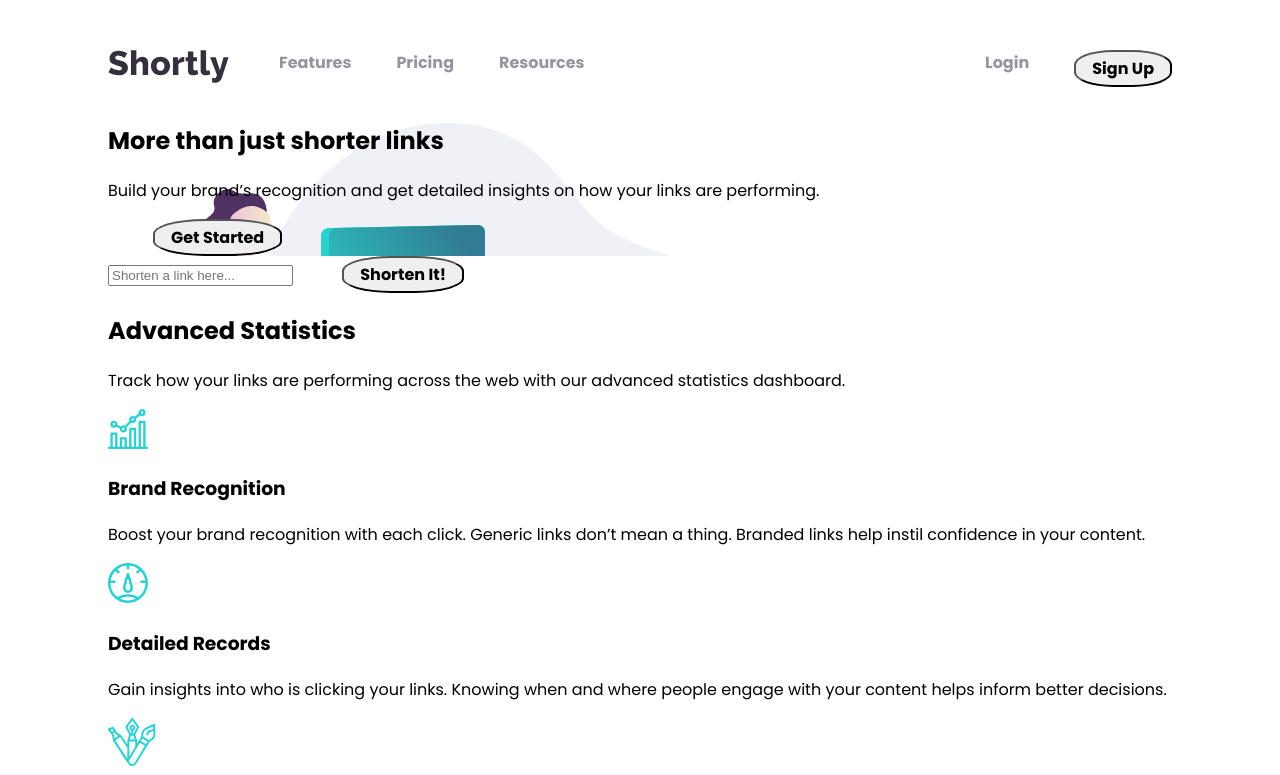
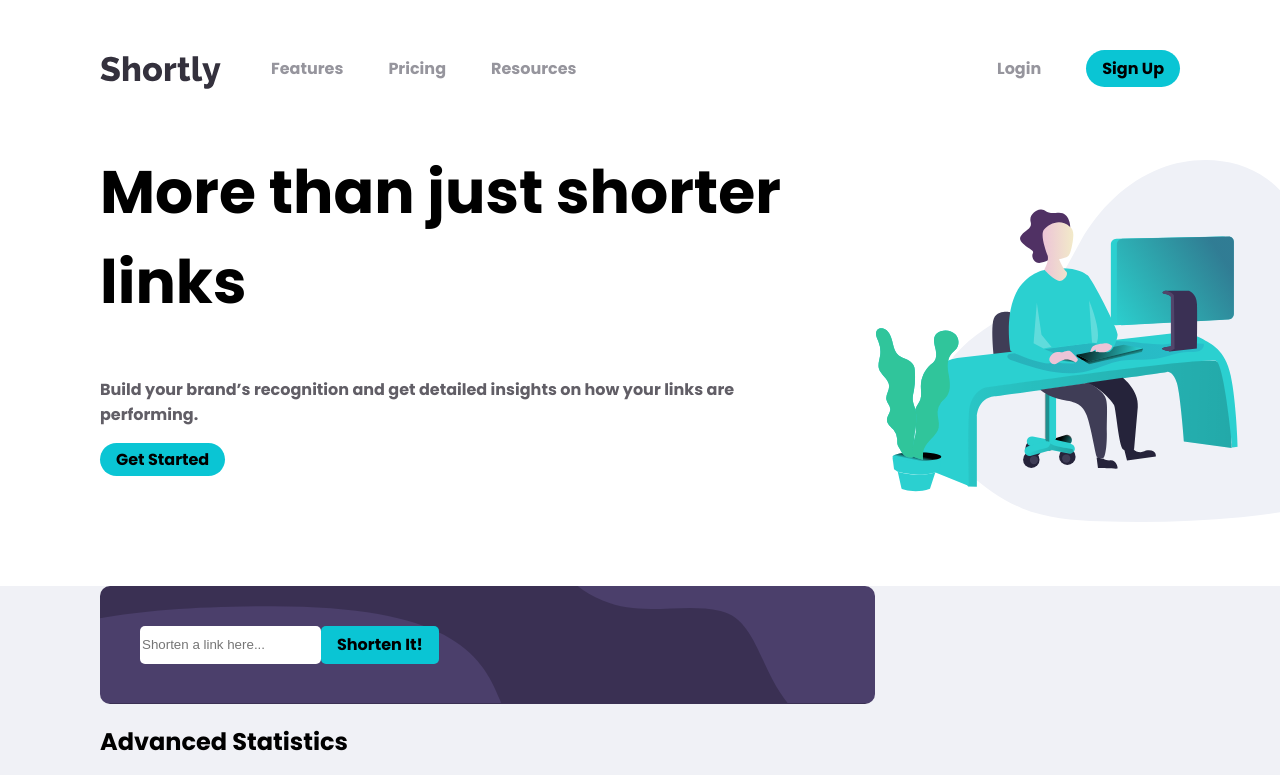
Before and after one commit to carneiroArleilson/url-shortening-api-master, a plain HTML site: page index.html in a window 1280 px wide. Shown: the top 775 px of the page. Drawn offline with Linux system fonts and the light colour scheme.

Commit message:
alterações na loja

```diff
--- a/assets/css/index.css
+++ b/assets/css/index.css
@@ -1,8 +1,10 @@
 .attribution { font-size: 11px; text-align: center; }
 .attribution a { color: hsl(228, 45%, 44%); }
 
+
 body{
     font-family: 'Poppins', sans-serif;
+    margin: 0px;
 }
 header{
     margin-top: 50px;
@@ -22,25 +24,79 @@ header p{
     color: #96959D;
     font-weight: bold;
 }
+.m1{
+    margin-top: 6px;
+}
 #l{
     margin-right: 0px;
+    margin-top: 6px;
 }
 #login{
-    align-items: flex-end;
+    display: flex;
+}
+button:hover{
+    background-color: #59D6CD ;
 }
 button{
+    cursor: pointer;
     font-family: 'Poppins', sans-serif;
     margin-left: 45px;
+    margin-bottom: 10px;
     color: black;
     font-weight: bold;
     font-size: 16px;
-    /* border-radius: 68px 68px 68px 68px; */
-    border-radius: 40%;
+    border-radius: 50px;
+    border-width: 0px;
     padding: .25rem 1rem ;
+    background-color:#0AC5D4 ;
 }
 div.margem{
     margin: 0px 100px 0px 100px;
 }
 #sec1{
     background: url("../images/illustration-working.svg") no-repeat;
+    display: flex;
+    background-size: 550px;
+    background-position: 120% 50%;
+    padding-bottom: 100px;
 }
+
+h1{
+    margin-right: 300px;
+    font-size: 60px;
+    font-weight: 700;
+}
+p{
+    margin-right: 400px;
+    color: #615E66;
+    font-weight: bold   ;
+}
+#sec1 button{
+margin-left: 0px;
+}
+#sec2{
+    background: #F0F1F6;
+}
+#pesquisa{
+    background: url("../images/bg-shorten-desktop.svg") no-repeat;
+    background-size: 100%;
+    background-color: #3A3053;
+    width: 775px;
+    height: 118px;
+    display: flex;
+    border-radius: 10px;
+}
+input,#sec2 button{
+    border-radius: 5px;
+    margin: 40px 0px 40px 0px;
+    border: 0px;
+}
+input{
+    margin-left: 40px;
+}
+#sec2 button{
+    margin-right: 40px;
+}
+.infor{
+    background: white;
+}
--- a/index.html
+++ b/index.html
@@ -18,7 +18,7 @@
 
   <header>
     <div class="margem">
-      <div >
+      <div class="m1">
         <div id="logo"> <img src="assets/images/logo.svg" alt=""></div>
         <p>Features</p>
         <p>Pricing</p>
@@ -26,7 +26,7 @@
       </div>
 
       <div id="login">
-        <p id="l">Login <button>Sign Up</button></p>
+        <p id="l"> Login </p><button>Sign Up</button>
       </div>
     </div>
   </header>
@@ -45,10 +45,10 @@
 
   <section id="sec2">
     <div class="margem">
-      <input type="text" name="" id="" placeholder="Shorten a link here...">
-
-      <button>Shorten It!</button>
-
+      <div id="pesquisa">
+        <input type="text" name="" id="" placeholder="Shorten a link here...">
+        <button>Shorten It!</button>
+      </div>
 
       <h2>Advanced Statistics</h2>
 
```
Also changed, not shown: oi.txt (deleted).
